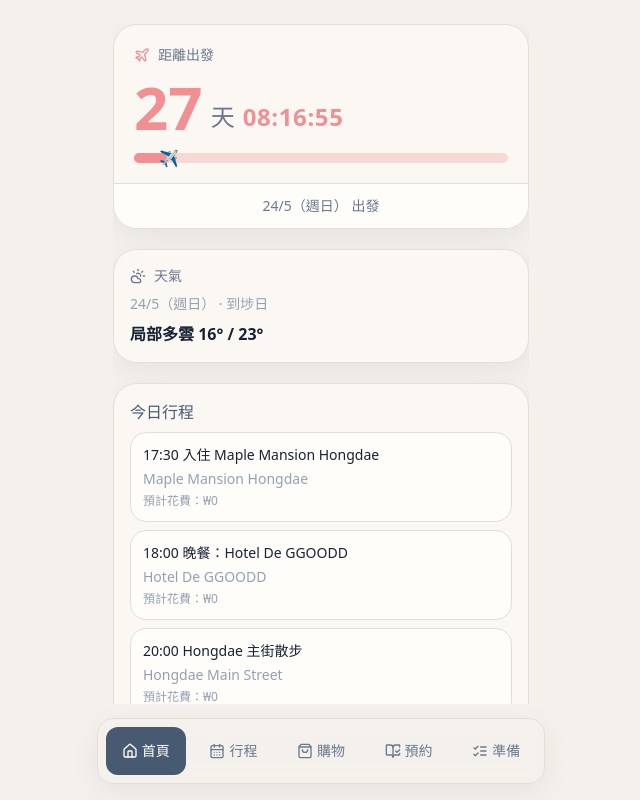
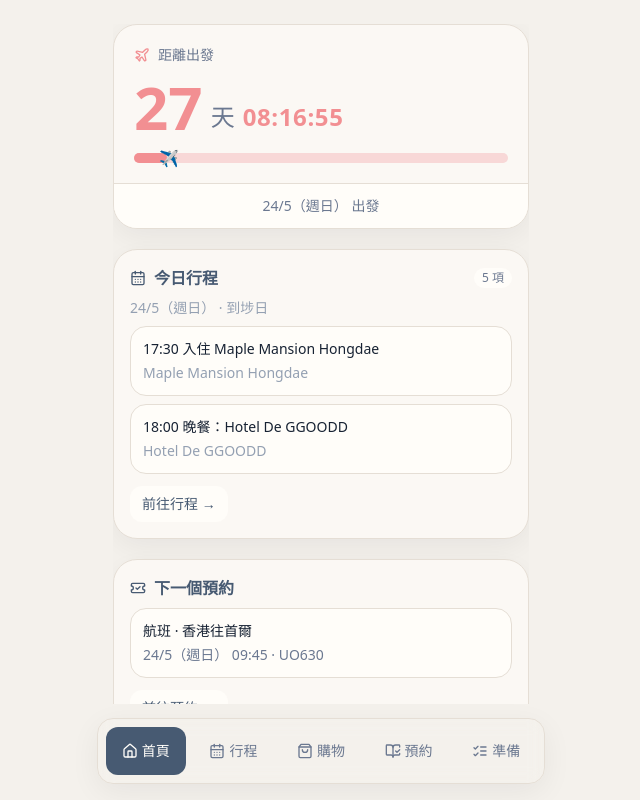
Before and after one commit to onyinno/seoul-companion-os, a Next.js app: page / in a window 1280 px wide. Shown: the whole page, without its empty margins (319-959 px from the left). Built offline with nearby package versions, Linux system fonts and the light colour scheme.

Commit message:
Turn home into integrated Seoul trip command center

```diff
--- a/components/dashboard.tsx
+++ b/components/dashboard.tsx
@@ -2,9 +2,9 @@
 
 import Link from 'next/link';
 import { useEffect, useMemo, useState } from 'react';
-import { CloudSun, Plane, Plus } from 'lucide-react';
+import { CalendarDays, ClipboardCheck, Plane, Plus, ShoppingBag, TicketCheck } from 'lucide-react';
 import { motion } from 'framer-motion';
-import { formatDate, weatherLabel } from '@/lib/utils';
+import { formatDate } from '@/lib/utils';
 import { useTripStore } from '@/store/use-trip-store';
 import { Button } from '@/components/ui/button';
 import { AddActivitySheet } from '@/components/add-activity-sheet';
@@ -14,12 +14,12 @@ const DAY_MS = 24 * 60 * 60 * 1000;
 export function DashboardScreen() {
   const [isSheetOpen, setIsSheetOpen] = useState(false);
   const [now, setNow] = useState(() => Date.now());
-  const { trip, days, activities, selectedDayId, addActivity, resetToSeed } = useTripStore();
+  const { trip, days, activities, bookings, prepItems, shoppingItems, selectedDayId, addActivity, resetToSeed } = useTripStore();
   const todayDay = days.find((d) => d.id === selectedDayId) ?? days[0];
   const todayActivities = activities
     .filter((a) => a.dayId === todayDay.id)
-    .sort((a, b) => a.order - b.order)
-    .slice(0, 3);
+    .sort((a, b) => a.order - b.order);
+  const todayPreview = todayActivities.slice(0, 2);
 
   useEffect(() => {
     const timer = window.setInterval(() => {
@@ -41,6 +41,38 @@ export function DashboardScreen() {
   const remainingSeconds = Math.floor((remainingMs % (60 * 1000)) / 1000);
 
   const progressRatio = Math.min(1, Math.max(0, (now - planningStartAt) / (departureAt - planningStartAt)));
+  const prepCompletedCount = prepItems.filter((item) => item.completed).length;
+  const prepIncompleteItems = prepItems.filter((item) => !item.completed).slice(0, 2);
+  const prepProgress = prepItems.length === 0 ? 0 : (prepCompletedCount / prepItems.length) * 100;
+
+  const pendingShoppingItems = shoppingItems.filter((item) => !item.completed);
+
+  const nextBooking = useMemo(() => {
+    const bookingCandidates = [
+      ...bookings.flights.map((flight) => ({
+        id: flight.id,
+        when: new Date(`${flight.date}T${flight.departureTime}:00`).getTime(),
+        label: `航班 · ${flight.routeTitle}`,
+        detail: `${formatDate(flight.date)} ${flight.departureTime} · ${flight.flightNumber}`
+      })),
+      {
+        id: bookings.accommodation.id,
+        when: new Date(`${bookings.accommodation.checkInDate}T15:00:00`).getTime(),
+        label: `住宿 · ${bookings.accommodation.name}`,
+        detail: `${formatDate(bookings.accommodation.checkInDate)} 入住`
+      },
+      {
+        id: bookings.clinic.id,
+        when: new Date(`${bookings.clinic.date}T${bookings.clinic.time}:00`).getTime(),
+        label: `Clinic · ${bookings.clinic.clinicName}`,
+        detail: `${formatDate(bookings.clinic.date)} ${bookings.clinic.time}`
+      }
+    ]
+      .filter((candidate) => Number.isFinite(candidate.when))
+      .sort((a, b) => a.when - b.when);
+
+    return bookingCandidates.find((candidate) => candidate.when >= now) ?? bookingCandidates[bookingCandidates.length - 1] ?? null;
+  }, [bookings, now]);
 
   return (
     <>
@@ -82,35 +114,102 @@ export function DashboardScreen() {
         </motion.section>
 
         <section className="rounded-3xl border border-[var(--border-soft)] bg-[var(--bg-surface)] p-4 shadow-soft">
-          <div className="flex items-center gap-2 text-sm text-[var(--text-secondary)]"><CloudSun className="h-4 w-4" /> 天氣</div>
-          <div className="mt-2 space-y-2">
-            <p className="text-sm text-[var(--text-muted)]">{formatDate(todayDay.date)} · {todayDay.title}</p>
-            <p className="text-base font-semibold text-[var(--text-main)]">{weatherLabel(todayDay.weather.condition)} {todayDay.weather.minC}° / {todayDay.weather.maxC}°</p>
+          <div className="flex items-center justify-between">
+            <h2 className="flex items-center gap-2 text-base font-semibold text-[var(--balance-bluegrey-deep)]">
+              <CalendarDays className="h-4 w-4" />
+              今日行程
+            </h2>
+            <span className="rounded-full bg-[var(--bg-card)] px-2 py-0.5 text-xs text-[var(--text-secondary)]">{todayActivities.length} 項</span>
           </div>
-        </section>
-
-        <section className="rounded-3xl border border-[var(--border-soft)] bg-[var(--bg-surface)] p-4 shadow-soft">
-          <h2 className="text-base font-medium text-[var(--balance-bluegrey-deep)]">今日行程</h2>
-          {todayActivities.length === 0 ? (
+          <p className="mt-2 text-sm text-[var(--text-muted)]">{formatDate(todayDay.date)} · {todayDay.title}</p>
+          {todayPreview.length === 0 ? (
             <p className="mt-2 text-sm text-[var(--text-muted)]">今日尚未安排活動</p>
           ) : (
             <ul className="mt-2 space-y-2 text-sm">
-              {todayActivities.map((item) => (
+              {todayPreview.map((item) => (
                 <li key={item.id} className="rounded-2xl border border-[var(--border-soft)] bg-[var(--bg-card)] p-3">
                   <p className="font-medium text-[var(--text-main)]">{item.time} {item.title}</p>
                   <p className="mt-1 text-[var(--text-muted)]">{item.place}</p>
-                  <p className="mt-1 text-xs text-[var(--text-muted)]">預計花費：₩{item.cost.toLocaleString()}</p>
                 </li>
               ))}
             </ul>
           )}
+          <Link href="/trip" className="mt-3 inline-flex rounded-xl bg-[var(--bg-card)] px-3 py-2 text-sm font-medium text-[var(--balance-bluegrey-deep)]">
+            前往行程 →
+          </Link>
         </section>
 
-        <section className="grid grid-cols-3 gap-2">
+        <section className="rounded-3xl border border-[var(--border-soft)] bg-[var(--bg-surface)] p-4 shadow-soft">
+          <h2 className="flex items-center gap-2 text-base font-semibold text-[var(--balance-bluegrey-deep)]">
+            <TicketCheck className="h-4 w-4" />
+            下一個預約
+          </h2>
+          {nextBooking ? (
+            <div className="mt-2 rounded-2xl border border-[var(--border-soft)] bg-[var(--bg-card)] p-3">
+              <p className="text-sm font-medium text-[var(--text-main)]">{nextBooking.label}</p>
+              <p className="mt-1 text-sm text-[var(--text-secondary)]">{nextBooking.detail}</p>
+            </div>
+          ) : (
+            <p className="mt-2 text-sm text-[var(--text-muted)]">暫時未有預約資料</p>
+          )}
+          <Link href="/bookings" className="mt-3 inline-flex rounded-xl bg-[var(--bg-card)] px-3 py-2 text-sm font-medium text-[var(--balance-bluegrey-deep)]">
+            前往預約 →
+          </Link>
+        </section>
+
+        <section className="rounded-3xl border border-[var(--border-soft)] bg-[var(--bg-surface)] p-4 shadow-soft">
+          <h2 className="flex items-center gap-2 text-base font-semibold text-[var(--balance-bluegrey-deep)]">
+            <ClipboardCheck className="h-4 w-4" />
+            準備進度
+          </h2>
+          <p className="mt-2 text-sm text-[var(--text-secondary)]">已完成 {prepCompletedCount} / {prepItems.length} 項</p>
+          <div className="mt-2 h-2 rounded-full bg-[var(--balance-bluegrey-soft)]">
+            <div className="h-full rounded-full bg-[var(--accent-primary)]" style={{ width: `${prepProgress}%` }} />
+          </div>
+          {prepIncompleteItems.length > 0 && (
+            <ul className="mt-2 space-y-1 text-sm text-[var(--text-muted)]">
+              {prepIncompleteItems.map((item) => (
+                <li key={item.id}>• {item.title}</li>
+              ))}
+            </ul>
+          )}
+          <Link href="/prep" className="mt-3 inline-flex rounded-xl bg-[var(--bg-card)] px-3 py-2 text-sm font-medium text-[var(--balance-bluegrey-deep)]">
+            前往準備 →
+          </Link>
+        </section>
+
+        <section className="rounded-3xl border border-[var(--border-soft)] bg-[var(--bg-surface)] p-4 shadow-soft">
+          <h2 className="flex items-center gap-2 text-base font-semibold text-[var(--balance-bluegrey-deep)]">
+            <ShoppingBag className="h-4 w-4" />
+            購物提醒
+          </h2>
+          <p className="mt-2 text-sm text-[var(--text-secondary)]">尚有 {pendingShoppingItems.length} 項待買</p>
+          {pendingShoppingItems.length > 0 && (
+            <ul className="mt-2 space-y-1 text-sm text-[var(--text-muted)]">
+              {pendingShoppingItems.slice(0, 3).map((item) => (
+                <li key={item.id}>• {item.title}（{item.areaTag}）</li>
+              ))}
+            </ul>
+          )}
+          <Link href="/shopping" className="mt-3 inline-flex rounded-xl bg-[var(--bg-card)] px-3 py-2 text-sm font-medium text-[var(--balance-bluegrey-deep)]">
+            前往購物 →
+          </Link>
+        </section>
+
+        <section className="rounded-3xl border border-[var(--border-soft)] bg-[var(--bg-surface)] p-4 shadow-soft">
+          <h2 className="text-base font-semibold text-[var(--balance-bluegrey-deep)]">快捷入口</h2>
+          <div className="mt-3 grid grid-cols-2 gap-2">
+            <Link href="/trip" className="rounded-2xl border border-[var(--border-soft)] bg-[var(--bg-card)] px-3 py-3 text-center text-sm font-medium text-[var(--balance-bluegrey-deep)]">行程</Link>
+            <Link href="/bookings" className="rounded-2xl border border-[var(--border-soft)] bg-[var(--bg-card)] px-3 py-3 text-center text-sm font-medium text-[var(--balance-bluegrey-deep)]">預約</Link>
+            <Link href="/prep" className="rounded-2xl border border-[var(--border-soft)] bg-[var(--bg-card)] px-3 py-3 text-center text-sm font-medium text-[var(--balance-bluegrey-deep)]">準備</Link>
+            <Link href="/shopping" className="rounded-2xl border border-[var(--border-soft)] bg-[var(--bg-card)] px-3 py-3 text-center text-sm font-medium text-[var(--balance-bluegrey-deep)]">購物</Link>
+          </div>
+        </section>
+
+        <section className="grid grid-cols-2 gap-2">
           <Button onClick={() => setIsSheetOpen(true)} className="rounded-2xl bg-[var(--accent-strong)] px-3 py-3 text-xs font-medium text-[var(--bg-card)]">
             <Plus className="mx-auto mb-1 h-4 w-4" /> 新增
           </Button>
-          <Link href="/trip" className="rounded-2xl border border-[var(--border-soft)] bg-[var(--bg-card)] px-3 py-3 text-center text-xs font-medium text-[var(--balance-bluegrey-deep)] shadow-soft">打開行程</Link>
           <Button onClick={resetToSeed} className="rounded-2xl border border-[var(--border-soft)] bg-[var(--bg-card)] px-3 py-3 text-xs font-medium text-[var(--balance-bluegrey-deep)] shadow-soft">重設預設資料</Button>
         </section>
       </div>
```
